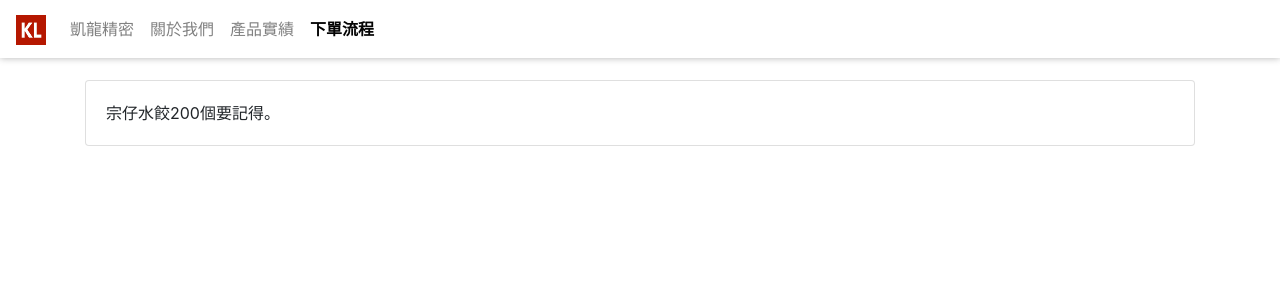
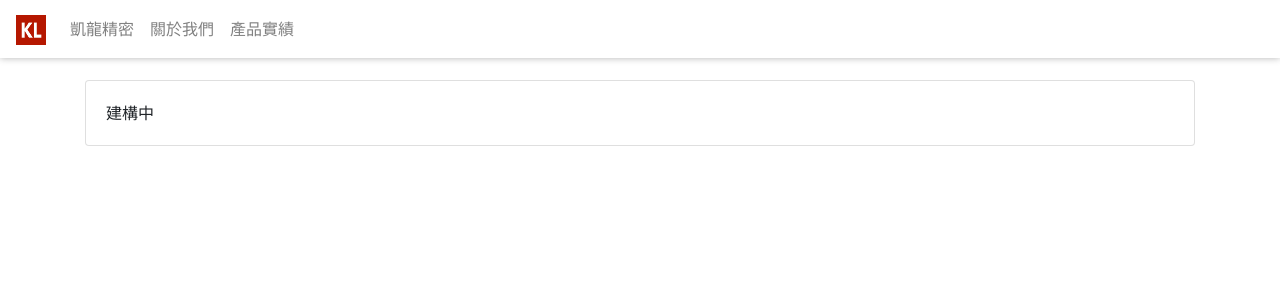
Before and after one commit to Steve-Hsu/steve-hsu.github.io, a Jekyll site: the page built from KaiLong/ordersKL/index.html, in a window 1280 px wide. Shown: the top 300 px of the page. Built offline with Jekyll 4.4.1, drawn with Linux system fonts in a browser that asks for light colours; nearby versions of some CDN libraries; some web fonts are replaced.

Commit message:
fix linkadge problem

```diff
--- a/KaiLong/index.html
+++ b/KaiLong/index.html
@@ -40,9 +40,10 @@
 
         <div class="row col-12">
           <div class="col-lg-6 col-md-0 col-sm-0"></div>
+
           <div class="KLTagline col-lg-6 col-md-12 col-sm-12">
-            <img class="KLLogo" src="/kailong/KLImage/KL.png" alt="">
-            精密、精實、精準
+            <img class="KLLogo" src="/kailong/KLImage/KL.png"  alt="">
+                精密、精實、精準
           </div>
         </div>
       </div>
--- a/KaiLong/ordersKL.html
+++ b/KaiLong/ordersKL/index.html
@@ -5,7 +5,7 @@
   <div class="container">
     <div class="KLAbout card">
       <div class="card-body">
-        宗仔水餃200個要記得。
+        建構中
         <br />
 
       </div>
--- a/_includes/header-KL.html
+++ b/_includes/header-KL.html
@@ -13,14 +13,14 @@
           <a class="nav-link" id="myNav" href="/kailong">凱龍精密</a>
         </li>
         <li class="nav-item about">
-          <a class="nav-link " id="myNav" href="/kailong/aboutKL.html">關於我們</a>
+          <a class="nav-link " id="myNav" href="/kailong/aboutKL">關於我們</a>
         </li>
         <li class="nav-item products">
-          <a class="nav-link " id="myNav" href="/kailong/productsKL.html">產品實績</a>
+          <a class="nav-link " id="myNav" href="/kailong/productsKL">產品實績</a>
         </li>
-        <li class="nav-item orders">
-          <a class="nav-link " id="myNav" href="/kailong/ordersKL.html">下單流程</a>
-        </li>
+        <!-- <li class="nav-item orders">
+          <a class="nav-link " id="myNav" href="/kailong/ordersKL">下單流程</a>
+        </li> -->
 
         <!-- <li class="nav-item dropdown">
           <a class="nav-link dropdown-toggle" href="#" id="dropdown01" data-toggle="dropdown" aria-haspopup="true" aria-expanded="false">Dropdown</a>
--- a/_layouts/KLDefault.html
+++ b/_layouts/KLDefault.html
@@ -4,13 +4,13 @@
   {% include header-KL.html %}
 {{ content}}
 <!-- animeJs -->
-<script src="../anime.min.js"></script>
+<script src="/../anime.min.js"></script>
 <!-- JQuery -->
-<script src="../jquery-3.4.1.min.js"></script>
+<script src="/../jquery-3.4.1.min.js"></script>
 
 <!-- customized js -->
-<script src="../animation.js"></script>
-<script src="../index.js"></script>
+<script src="/../animation.js"></script>
+<script src="/../index.js"></script>
 
   {% include footer.html %}
 
```
Also changed, not shown: css/_KL.scss (+4 -9 lines), KaiLong/aboutKL/index.html (renamed from KaiLong/aboutKL.html), KaiLong/productsKL/index.html (renamed from KaiLong/productsKL.html).
